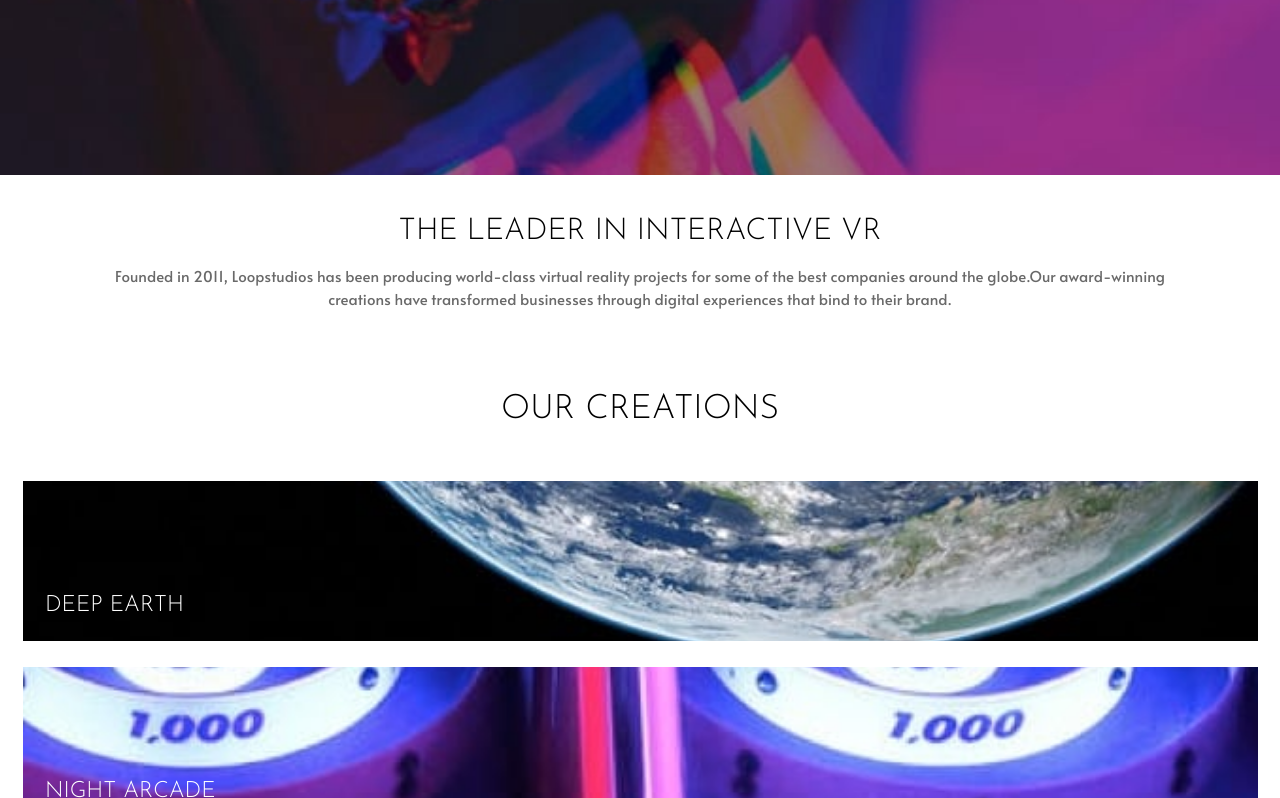
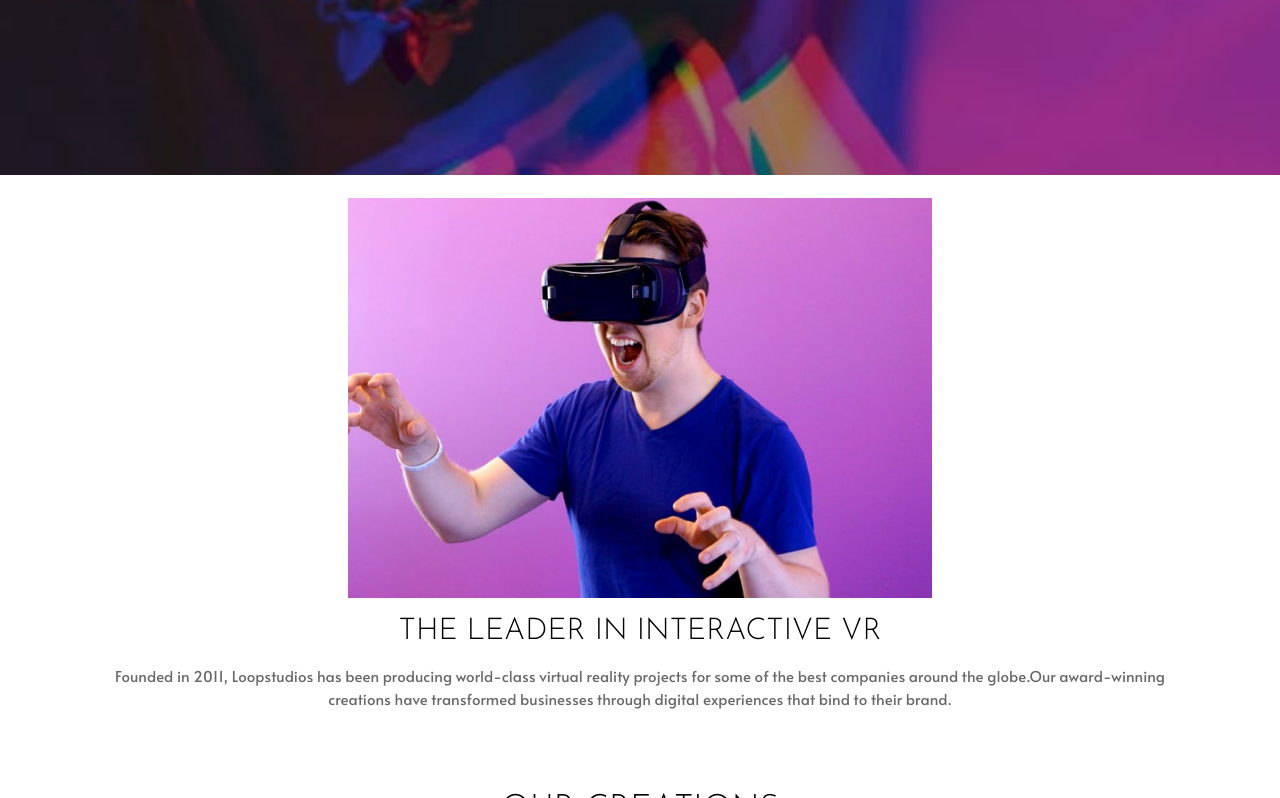
Before and after one commit to GabeGar/loopstudios-landing-page, a React (Vite) app: page / in a window 1280 px wide. Shown: the part 625-1423 px from the top of the page. Built offline with nearby package versions, Linux system fonts and the light colour scheme.

Commit message:
updates utility class preventing a bg img from showing in main

```diff
--- a/src/App.jsx
+++ b/src/App.jsx
@@ -51,7 +51,7 @@
 
             <main className="p-6">
                 <section className="flex flex-col items-center gap-4 text-center">
-                    <div className="max-h-[50dvh] w-[100%] bg-mInteractive bg-no-repeat bg-center bg-contain"></div>
+                    <div className="min-h-[50dvh] w-[100%] bg-mInteractive bg-no-repeat bg-center bg-contain"></div>
                     <h2 className="text-primary-black text-[2rem] leading-10 font-josefinSans uppercase">
                         The leader in interactive vr
                     </h2>
```
